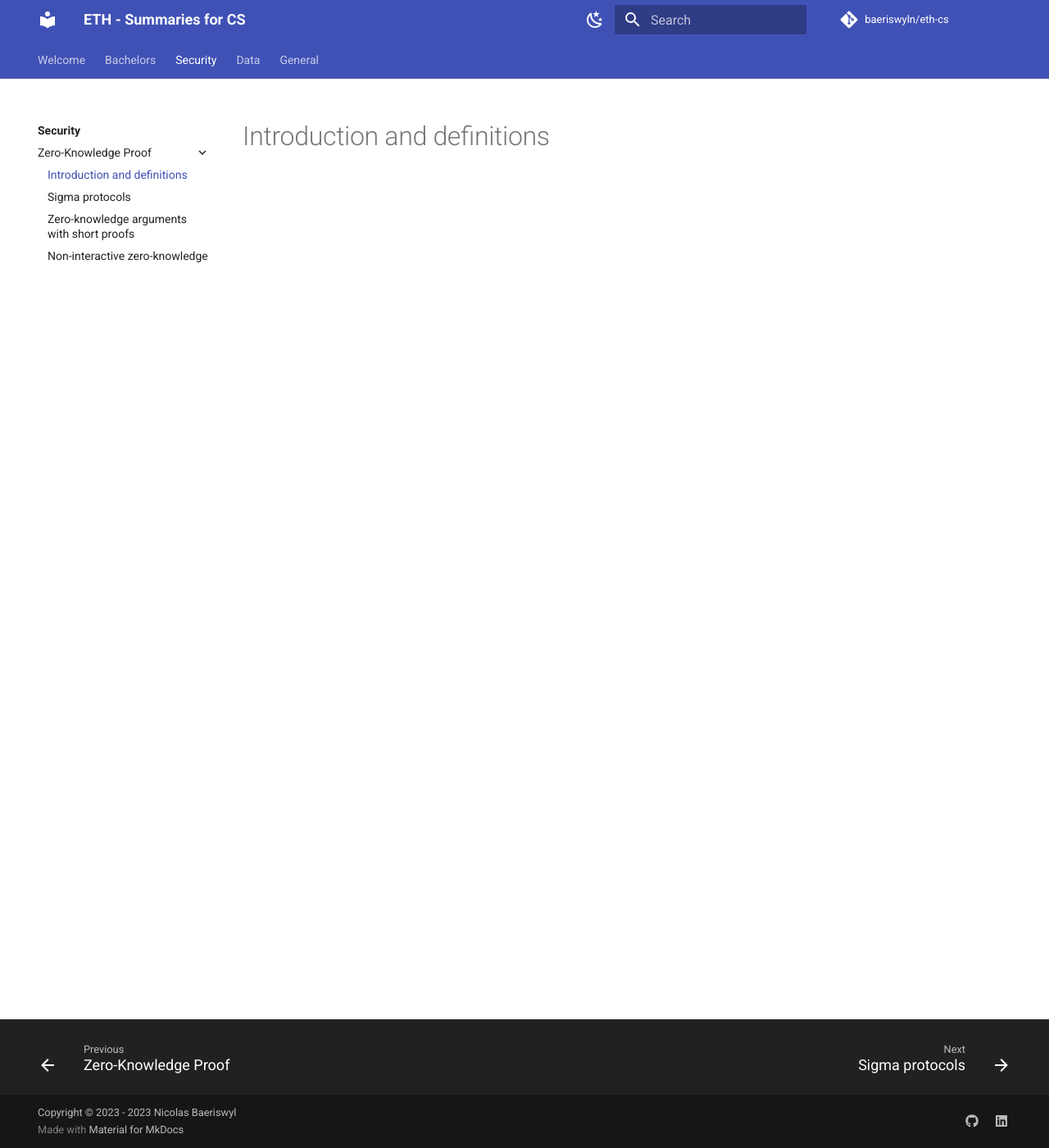
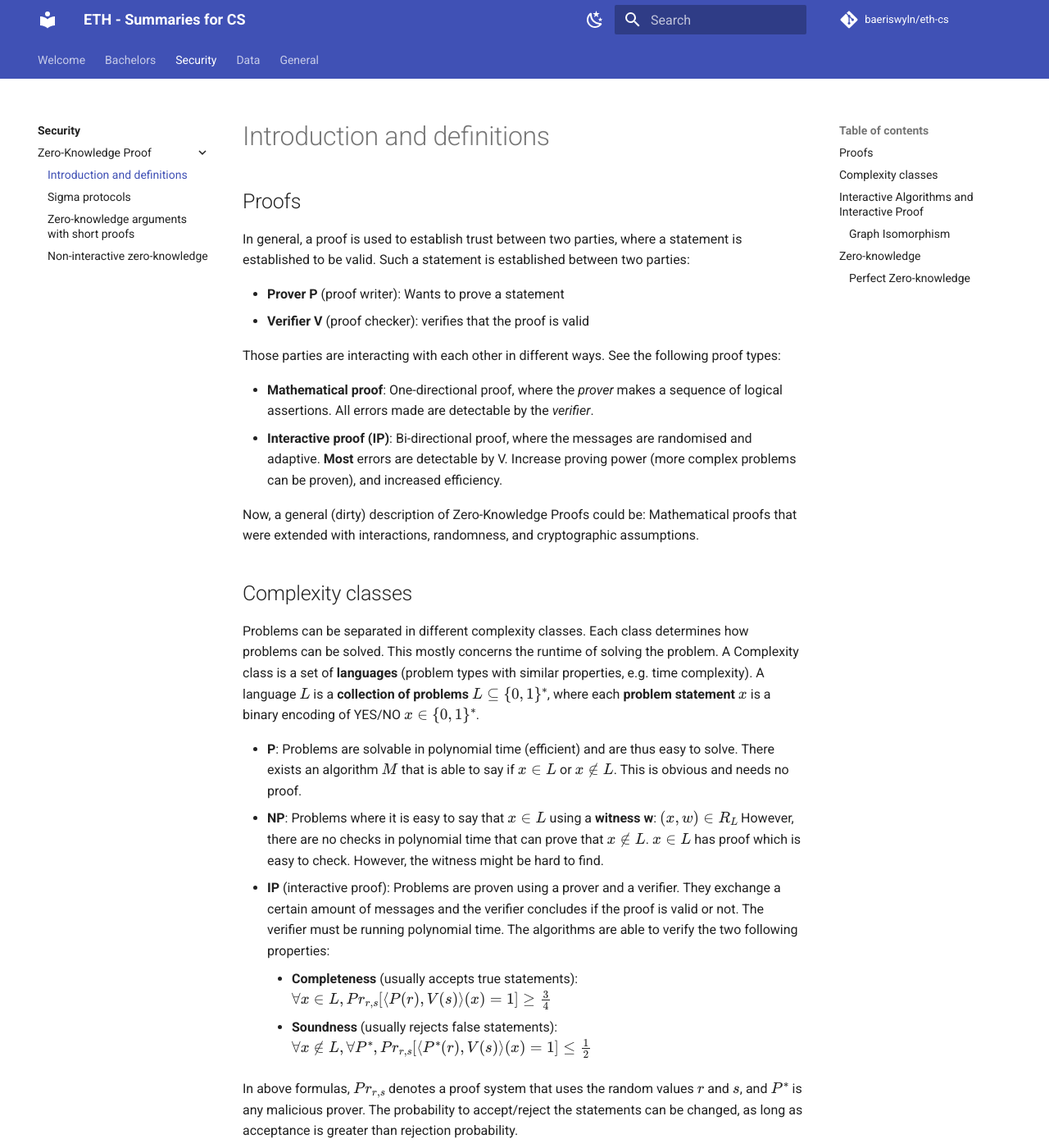
Before and after one commit to baeriswyln/eth-cs, an MkDocs documentation site: the page built from docs/security/zkp/intro-definitions.md, in a window 1280 px wide and 1400 px high. Shown: the whole window at 82% size. Built offline with MkDocs 1.6.1 and Material for MkDocs 9.7.7, drawn with Linux system fonts in a browser that asks for light colours; comment, search, counter and statistics services are not loaded; some of the changed text lies outside the part shown.

Commit message:
:memo: zkp

```diff
--- a/docs/security/zkp/intro-definitions.md
+++ b/docs/security/zkp/intro-definitions.md
@@ -1 +1,78 @@
 # Introduction and definitions
+
+## Proofs
+
+In general, a proof is used to establish trust between two parties, where a statement is established to be valid.
+Such a statement is established between two parties:
+
+- **Prover P** (proof writer): Wants to prove a statement
+- **Verifier V** (proof checker): verifies that the proof is valid
+
+Those parties are interacting with each other in different ways. See the following proof types:
+
+- **Mathematical proof**: One-directional proof, where the _prover_ makes a sequence of logical assertions. All errors
+  made are detectable by the _verifier_.
+- **Interactive proof (IP)**: Bi-directional proof, where the messages are randomised and adaptive. **Most** errors are
+  detectable by V. Increase proving power (more complex problems can be proven), and increased efficiency.
+
+Now, a general (dirty) description of Zero-Knowledge Proofs could be: Mathematical proofs that were extended
+with interactions, randomness, and cryptographic assumptions.
+
+## Complexity classes
+
+Problems can be separated in different complexity classes. Each class determines how problems can be solved. This mostly
+concerns the runtime of solving the problem. A Complexity class is a set of **languages** (problem types with similar
+properties, e.g. time complexity). A language $L$ is a **collection of problems** $L \subseteq \{0,1\}^*$, where each
+**problem statement** $x$ is a binary encoding of YES/NO $x \in \{0,1\}^*$.
+
+- **P**: Problems are solvable in polynomial time (efficient) and are thus easy to solve. There exists an algorithm $M$
+  that is able to say if $x \in L$ or $x \notin L$. This is obvious and needs no proof.
+- **NP**: Problems where it is easy to say that $x \in L$ using a **witness w**: $(x,w) \in R_L$ However, there are no
+  checks in polynomial time that can prove that $x \notin L$. $x \in L$ has proof which is easy to check. However, the
+  witness might be hard to find.
+- **IP** (interactive proof): Problems are proven using a prover and a verifier. They exchange a certain amount of
+  messages and the verifier concludes if the proof is valid or not. The verifier must be running polynomial time.
+  The algorithms are able to verify the two following properties:
+    - **Completeness** (usually accepts true statements): $\forall x \in L, Pr_{r,s}[\langle P(r),V(s)\rangle (x) = 1]
+      \geq \frac{3}{4}$
+    - **Soundness** (usually rejects false statements): $\forall x \notin L, \forall P^*, Pr_
+      {r,s}[\langle P^*(r),V(s)\rangle (x) = 1] \leq \frac{1}{2}$
+
+In above formulas, $Pr_{r,s}$ denotes a proof system that uses the random values $r$ and $s$, and $P^*$ is any malicious
+prover. The probability to accept/reject the statements can be changed, as long as acceptance is greater than rejection
+probability.
+
+Increased proving power (seen in the previous chapter) allows for proofs of larger complexity classes.
+
+## Interactive Algorithms and Interactive Proof
+
+Interactive algorithms are used to perform **interactive proofs**. A series of $k$ messages are exchanged between the
+prover and verifiers. Each message $a_i$ contains all $i-1$ previous messages, as well as the input $x \in \{0,1\}^*$ and
+a random value $r$ or $s$. The complete interaction is denoted as $\langle P^*(r),V(s)\rangle (x) = a_{k(x)}$. All
+messages are stored in the **transcript** $(x,a_1,...,a_{k(x)})$ with $a_{k(x)}$ being the verifiers conclusion if he
+accepts or rejects the proof.
+
+$$
+\begin{align}
+a_1 &= P(x,r) \\
+a_2 &= V(x,a_1,r) \\
+a_3 &= P(x,a_1,a_2,r) \\
+\vdots \\
+a_{k(x)} &= V(x,a_1,...,a_{k(x)-1},s)
+\end{align}
+$$
+
+### Graph Isomorphism
+
+A problem that was seen in the course as an example is the graph-isomorphism problem. To our knowledge, no algorithm
+exists that can proof if a graph is isomorphic. **Isomorphic graphs** are graphs that be mapped between each other using
+some permutation $\pi$.
+
+## Zero-knowledge
+
+### Perfect Zero-knowledge
+
+Perfect zero-knowledge is a special case of zero-knowledge proofs, and only a few of those exist. The proof must make
+sure that the verifier gained no new knowledge - essentially, the verifier should be able to reproduce the proof by
+themselves. $(P,V)$ is a perfect zero-knowledge proof, in case an efficient simulator $S$ exists that is able to
+reproduce the verifier's view $(x,s,a_1,...,a_{k(x)})$.
```
Also changed, not shown: docs/index.md (+4 -0 lines), docs/security/index.md (+3 -0 lines), docs/security/zkp/index.md (+10 -0 lines).
